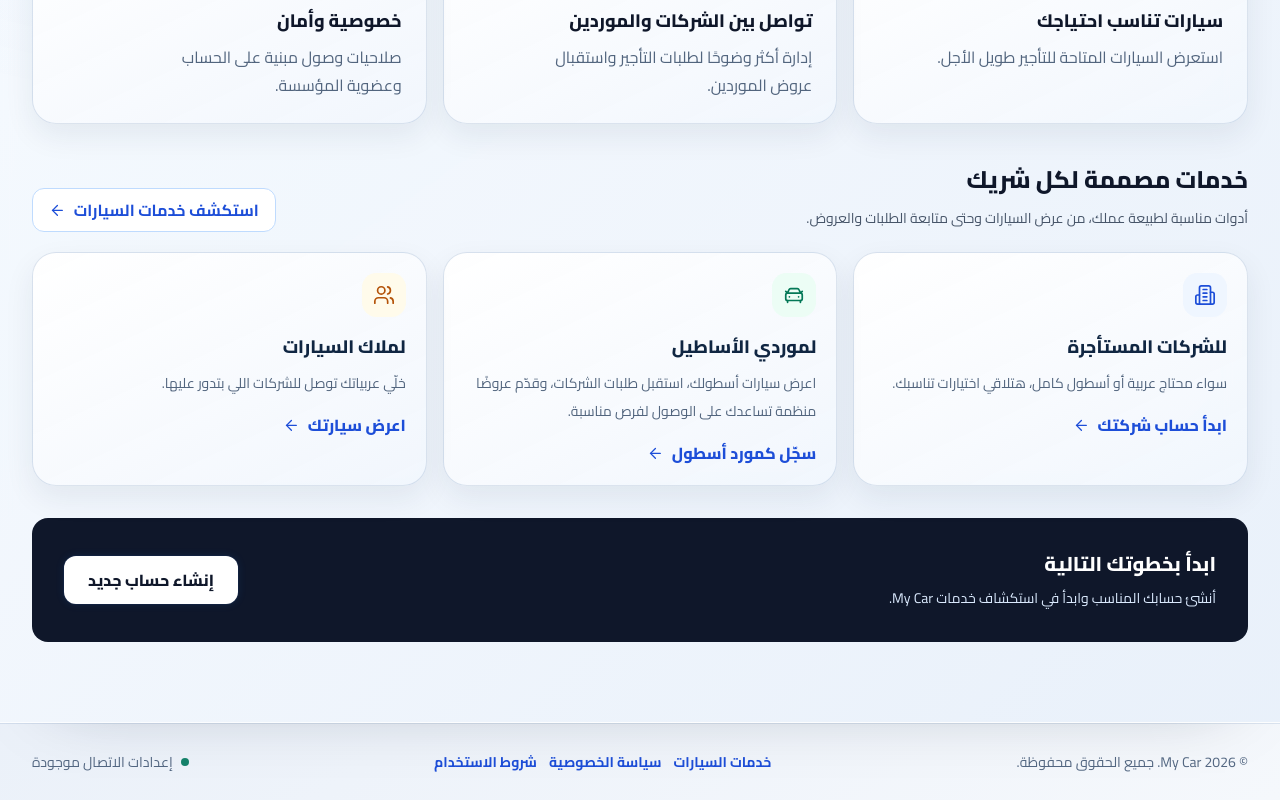
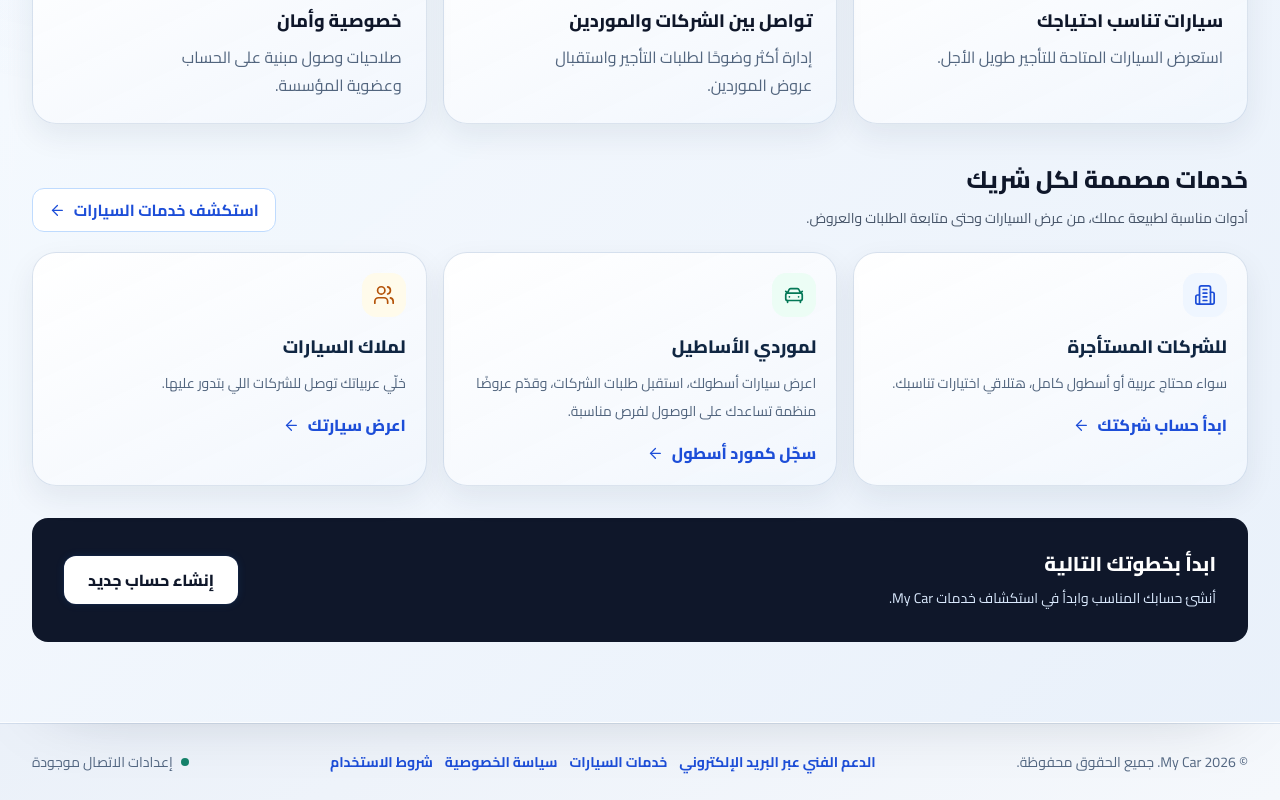
Before and after one commit to kareem766/Carhome, a React (Vite) app: page / in a window 1280 px wide. Shown: the part 1110-1910 px from the top of the page. Built offline with nearby package versions, Linux system fonts and the light colour scheme; no server answers; the database is empty.

Commit message:
feat: route support through email form

```diff
--- a/src/App.tsx
+++ b/src/App.tsx
@@ -23,6 +23,7 @@ import { isSupabaseConfigured, supabase } from './lib/supabase'
 import PartnerLogoTicker from './components/PartnerLogoTicker'
 import PlatformEntryBanner from './components/PlatformEntryBanner'
 import GlobalAppNavigation from './components/GlobalAppNavigation'
+import SupportPage from './components/SupportPage'
 import PlatformLoadingScreen from './components/PlatformLoadingScreen'
 
 // Release trigger: rebuild the current My Car production branch on Vercel.
@@ -59,7 +60,7 @@ function ServiceNotice({ title, message, settings }: { title: string; message: s
       <img src={settings.logo_url || "/mycar-logo.svg"} alt={settings.platform_name} className="mx-auto mb-5 h-20 max-w-40 object-contain"/>
       <h1 className="text-2xl font-extrabold text-slate-900">{title}</h1>
       <p className="mt-3 leading-8 text-slate-600">{message}</p>
-      {(settings.support_email || settings.support_phone) && <p className="mt-4 text-sm text-slate-500">{settings.support_email || ''}{settings.support_email && settings.support_phone ? ' · ' : ''}{settings.support_phone || ''}</p>}
+      <a href="/support" className="mt-5 inline-flex rounded-xl border border-slate-200 px-4 py-2 font-bold text-blue-700">التواصل مع الدعم عبر البريد الإلكتروني</a>
       <a href="/" className="mt-6 inline-flex rounded-xl bg-blue-700 px-5 py-3 font-bold text-white">العودة للرئيسية</a>
     </section>
   </main>
@@ -124,6 +125,7 @@ export default function App() {
   // This prevents a default-theme flash before persisted brand colors are applied.
   if (!settingsLoaded) return <RouteLoading />
   if (settings.maintenance_mode && !path.startsWith('/workspace/admin') && path !== '/auth/callback') return <ServiceNotice settings={settings} title="المنصة تحت الصيانة" message="نعمل على تحسين الخدمة. يرجى المحاولة مرة أخرى لاحقًا." />
+  if (path === '/support') return <SupportPage />
   if (path === '/privacy') return <LegalPages kind="privacy" />
   if (path === '/terms') return <LegalPages kind="terms" />
   if (path === '/auth/callback') return <Suspense fallback={<RouteLoading />}><AuthCallbackPage /></Suspense>
@@ -246,7 +248,7 @@ export default function App() {
 
       <footer className="mx-auto flex max-w-7xl flex-col gap-3 px-5 py-7 text-sm text-slate-500 sm:flex-row sm:items-center sm:justify-between sm:px-8">
         <div><span>© {new Date().getFullYear()} {settings.platform_name}. </span><span>{settings.footer_text}</span></div>
-        <div className="flex flex-wrap items-center gap-3"><a href="/services" className="font-bold text-blue-700 underline-offset-4 hover:underline">خدمات السيارات</a><a href="/privacy" className="font-bold text-blue-700 underline-offset-4 hover:underline">سياسة الخصوصية</a><a href="/terms" className="font-bold text-blue-700 underline-offset-4 hover:underline">شروط الاستخدام</a>{settings.support_email && <a href={'mailto:'+settings.support_email}>{settings.support_email}</a>}{settings.support_phone && <a href={'tel:'+settings.support_phone}>{settings.support_phone}</a>}{settings.website_url && <a href={settings.website_url} target="_blank" rel="noreferrer">الموقع الرسمي</a>}{settings.address && <span>{settings.address}</span>}</div>
+        <div className="flex flex-wrap items-center gap-3"><a href="/support" className="font-bold text-blue-700 underline-offset-4 hover:underline">الدعم الفني عبر البريد الإلكتروني</a><a href="/services" className="font-bold text-blue-700 underline-offset-4 hover:underline">خدمات السيارات</a><a href="/privacy" className="font-bold text-blue-700 underline-offset-4 hover:underline">سياسة الخصوصية</a><a href="/terms" className="font-bold text-blue-700 underline-offset-4 hover:underline">شروط الاستخدام</a>{settings.website_url && <a href={settings.website_url} target="_blank" rel="noreferrer">الموقع الرسمي</a>}</div>
         <span className="inline-flex items-center gap-2"><span className={`h-2 w-2 rounded-full ${isSupabaseConfigured ? 'bg-cargreen' : 'bg-amber-500'}`} />{isSupabaseConfigured ? 'إعدادات الاتصال موجودة' : 'إعدادات الاتصال تحتاج إلى ضبط'}</span>
       </footer>
       {authOpen && <AuthPanel onClose={() => setAuthOpen(false)} initialMode={authMode} />}
```
